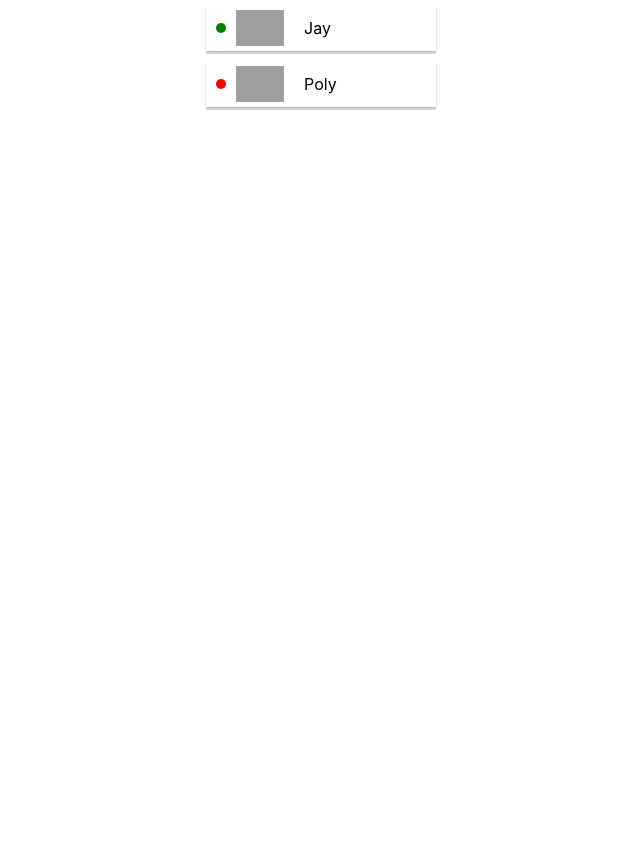
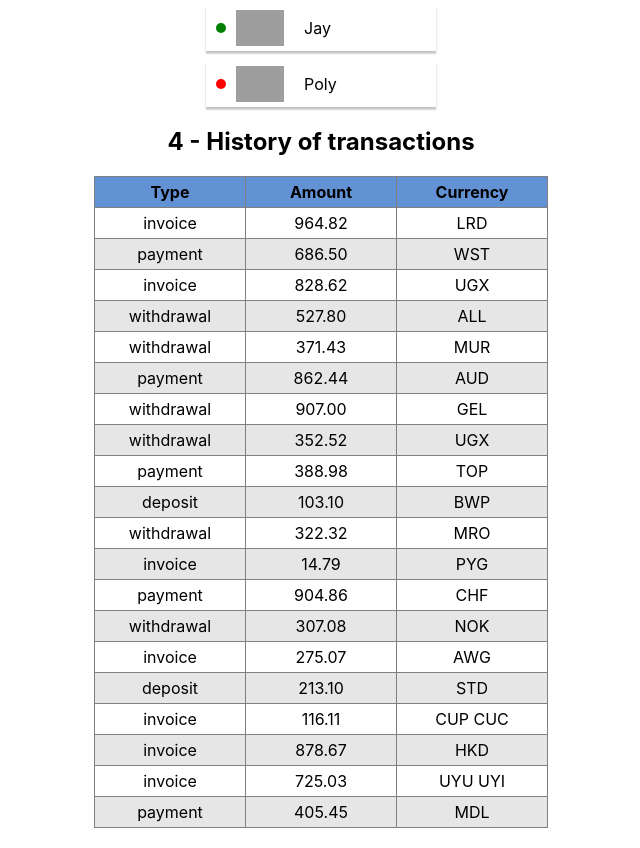
Before and after one commit to ASyrotenko/goit-react-hw-01-components, a React (Create React App) app: page / in a window 1280 px wide. Shown: the part 771-1619 px from the top of the page, without its empty margins (319-959 px from the left). Before the commit the page ends 898 px from the top, so only its background shows below. Built offline with nearby package versions, Linux system fonts and the light colour scheme; grey boxes are pictures that could not be loaded.

Commit message:
task-4-done

```diff
--- a/src/components/App/App.jsx
+++ b/src/components/App/App.jsx
@@ -1,10 +1,16 @@
 import { Profile } from '../Profile/Profile';
+import user from '../../user.json';
+
 import { StatisticsList } from '../Statistics/StaticsList/SticsList';
+import statistics from '../../data.json';
+
 import { FriendList } from '../Friends/FriendList/FriendList';
+import friends from '../../friends.json';
+
+import { TransactionHistoryTable } from '../TransactionHistory/TransactionHistoryTable/TransactionHistoryTable';
+import transactions from '../../transactions.json';
+
 import { Container } from './App.styled';
-import user from '../../user.json';
-import statistics from '../../data.json';
-import friends from '../../friends.json';
 
 const {
   username,
@@ -33,6 +39,10 @@
         stats={statistics}
       />
       <FriendList title="3 - Friends list" friends={friends} />
+      <TransactionHistoryTable
+        title={'4 - History of transactions'}
+        data={transactions}
+      />
     </Container>
   );
 };
--- /dev/null
+++ b/src/components/TransactionHistory/TransactionHistoryRows/TransactionHistoryRows.jsx
@@ -0,0 +1,11 @@
+import { TableСell, TableRow } from './TransactionHistoryRows.styled';
+
+export const TransactionHistoryRows = ({ amount, currency, id, type }) => {
+  return (
+    <TableRow key={id}>
+      <TableСell>{type}</TableСell>
+      <TableСell>{amount}</TableСell>
+      <TableСell>{currency}</TableСell>
+    </TableRow>
+  );
+};
--- /dev/null
+++ b/src/components/TransactionHistory/TransactionHistoryRows/TransactionHistoryRows.styled.jsx
@@ -0,0 +1,16 @@
+import styled from '@emotion/styled';
+
+export const TableСell = styled.td`
+  width: 150px;
+  text-align: center;
+  padding: 5px 0;
+  border: 1px gray solid;
+`;
+
+export const TableRow = styled.tr`
+  border: 1px gray solid;
+
+  :nth-child(even) {
+    background-color: #e6e6e6;
+  }
+`;
--- /dev/null
+++ b/src/components/TransactionHistory/TransactionHistoryTable/TransactionHistoryTable.jsx
@@ -0,0 +1,36 @@
+import { TransactionHistoryRows } from '../TransactionHistoryRows/TransactionHistoryRows';
+import {
+  Table,
+  TableBody,
+  TableHeadCell,
+} from './TransactionHistoryTable.styled';
+
+export const TransactionHistoryTable = ({ data, title }) => {
+  return (
+    <>
+      <h2>{title}</h2>
+      <Table>
+        <thead>
+          <tr>
+            <TableHeadCell>Type</TableHeadCell>
+            <TableHeadCell>Amount</TableHeadCell>
+            <TableHeadCell>Currency</TableHeadCell>
+          </tr>
+        </thead>
+
+        <TableBody>
+          {data.map(({ amount, currency, id, type }) => {
+            return (
+              <TransactionHistoryRows
+                key={id}
+                amount={amount}
+                currency={currency}
+                type={type}
+              />
+            );
+          })}
+        </TableBody>
+      </Table>
+    </>
+  );
+};
--- /dev/null
+++ b/src/components/TransactionHistory/TransactionHistoryTable/TransactionHistoryTable.styled.jsx
@@ -0,0 +1,15 @@
+import styled from '@emotion/styled';
+
+export const Table = styled.table`
+  border-collapse: collapse;
+`;
+
+export const TableHeadCell = styled.th`
+  border: 1px gray solid;
+  padding: 5px 0;
+  background-color: #6392d4;
+`;
+
+export const TableBody = styled.tbody`
+  border: 1px gray solid;
+`;
--- /dev/null
+++ b/src/transactions.json
@@ -0,0 +1,122 @@
+[
+  {
+    "id": "1e0700a2-5183-4291-85cc-2065a036a683",
+    "type": "invoice",
+    "amount": "964.82",
+    "currency": "LRD"
+  },
+  {
+    "id": "a30f821b-4d25-4ff0-abdd-e340b3f0dd2b",
+    "type": "payment",
+    "amount": "686.50",
+    "currency": "WST"
+  },
+  {
+    "id": "44dca67a-8e5a-4798-bf8e-b15efd4e1abd",
+    "type": "invoice",
+    "amount": "828.62",
+    "currency": "UGX"
+  },
+  {
+    "id": "ea8ed3dc-2b68-4a53-905a-53ecb0adef33",
+    "type": "withdrawal",
+    "amount": "527.80",
+    "currency": "ALL"
+  },
+  {
+    "id": "ea76146a-0b00-4b80-bc02-a8c822176712",
+    "type": "withdrawal",
+    "amount": "371.43",
+    "currency": "MUR"
+  },
+  {
+    "id": "63ca02f9-d637-46b5-9237-f3b24425e029",
+    "type": "payment",
+    "amount": "862.44",
+    "currency": "AUD"
+  },
+  {
+    "id": "ed0263e8-59a5-4bf1-87e0-2bb88e53dc34",
+    "type": "withdrawal",
+    "amount": "907.00",
+    "currency": "GEL"
+  },
+  {
+    "id": "6013bad0-750c-4691-8bc2-d8f2b43969c4",
+    "type": "withdrawal",
+    "amount": "352.52",
+    "currency": "UGX"
+  },
+  {
+    "id": "252c7be4-8b06-4fa7-8d42-61fb835b70d5",
+    "type": "payment",
+    "amount": "388.98",
+    "currency": "TOP"
+  },
+  {
+    "id": "4eaab41b-b967-40ac-82ed-85fc66f646f1",
+    "type": "deposit",
+    "amount": "103.10",
+    "currency": "BWP"
+  },
+  {
+    "id": "9648a350-8469-42d5-8bf3-18090de5fe67",
+    "type": "withdrawal",
+    "amount": "322.32",
+    "currency": "MRO"
+  },
+  {
+    "id": "9c5c25fb-1a95-4b2f-8d1f-4c4426d677cc",
+    "type": "invoice",
+    "amount": "14.79",
+    "currency": "PYG"
+  },
+  {
+    "id": "43ef232c-80e9-4d6f-b48a-b22405620de3",
+    "type": "payment",
+    "amount": "904.86",
+    "currency": "CHF"
+  },
+  {
+    "id": "5161682e-e620-4019-ab0a-24ceb10fbd20",
+    "type": "withdrawal",
+    "amount": "307.08",
+    "currency": "NOK"
+  },
+  {
+    "id": "7b119d71-42e6-4c42-a141-6818b07bb9ff",
+    "type": "invoice",
+    "amount": "275.07",
+    "currency": "AWG"
+  },
+  {
+    "id": "a4f65722-65c4-4c28-b1f4-b8ed988bb205",
+    "type": "deposit",
+    "amount": "213.10",
+    "currency": "STD"
+  },
+  {
+    "id": "c6e5784b-0ca3-48d6-86e5-b5128af5a523",
+    "type": "invoice",
+    "amount": "116.11",
+    "currency": "CUP CUC"
+  },
+  {
+    "id": "c9ebed6a-3a02-4b49-ac0d-0534b51f2bfd",
+    "type": "invoice",
+    "amount": "878.67",
+    "currency": "HKD"
+  },
+  {
+    "id": "a4a98b0e-b22c-438b-9f83-de2df52110c8",
+    "type": "invoice",
+    "amount": "725.03",
+    "currency": "UYU UYI"
+  },
+  {
+    "id": "b39bfa7a-0166-4c47-94d6-87d20590f746",
+    "type": "payment",
+    "amount": "405.45",
+    "currency": "MDL"
+  }
+]
```
